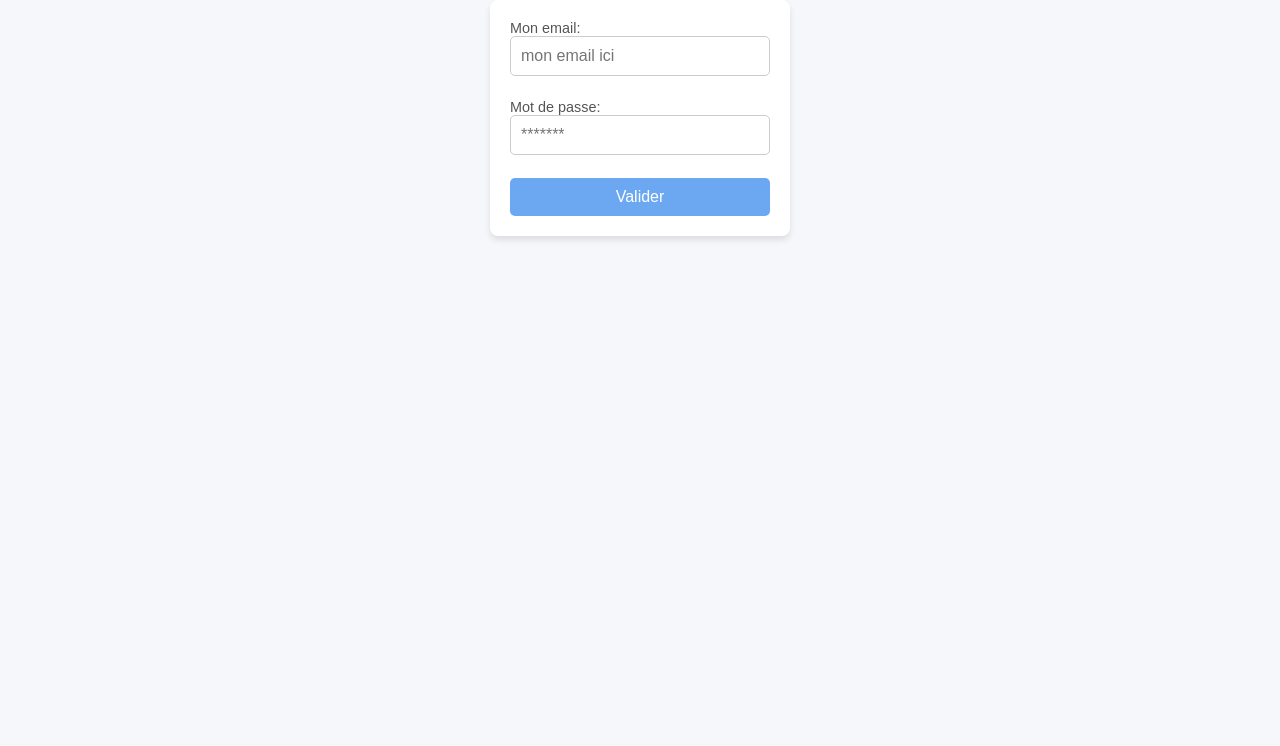
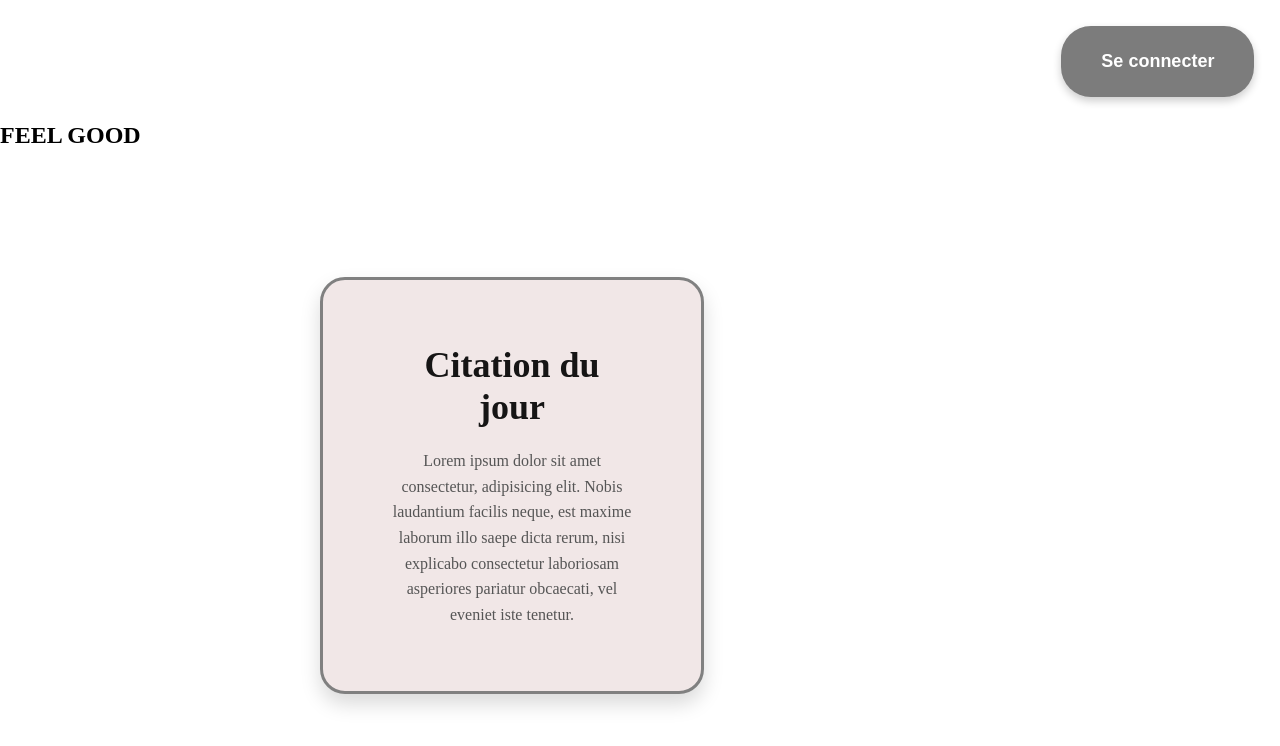
Before and after one commit to WildCodeSchool-2024-09/lille-protojam, a React (Vite) app in the folder client/: page / in a window 1280 px wide. Shown: the top 746 px of the page. Built offline with nearby package versions, Linux system fonts and the light colour scheme.

Commit message:
homepage first version

```diff
--- a/client/src/App.tsx
+++ b/client/src/App.tsx
@@ -1,10 +1,10 @@
 import "./App.css";
-import Login from "./components/Login/Login";
+import Homepage from "./pages/homepage/homepage";
 
 function App() {
 	return (
 		<>
-			<Login />
+			<Homepage/>
 		</>
 	);
 }
--- /dev/null
+++ b/client/src/pages/homepage/homepage.css
@@ -0,0 +1,50 @@
+.button-connexion {
+  background-color: #7c7c7c;
+  color: white;
+  border: none;
+  padding: 25px 40px;
+  border-radius: 30px;
+  font-size: 18px;
+  font-weight: bold;
+  cursor: pointer;
+  box-shadow: 0 4px 8px rgba(0, 0, 0, 0.2);
+}
+
+.button-container {
+  display: flex;
+  justify-content: flex-end;
+  margin: 2%;
+}
+
+.citation-container {
+  border: solid 3px grey;
+  padding: 5%;
+  width: 30%;
+  border-radius: 25px;
+  box-shadow: 0 10px 20px rgba(0, 0, 0, 0.15);
+  background-color: #f1e7e7;
+  margin: 20px auto;
+  text-align: center;
+  margin-right: 45%;
+  margin-top: 10%;
+  transition: all 0.3s ease;
+}
+
+.citation-container p {
+  font-size: 16px;
+  color: #555;
+  line-height: 1.6;
+  margin: 0;
+}
+
+.citation-container h1 {
+  font-size: 36px;
+  color: #161515;
+  font-weight: bold;
+  margin-bottom: 20px;
+}
+
+.citation-container:hover {
+  box-shadow: 0 15px 30px rgba(0, 0, 0, 0.2); /* Ombre plus forte au survol */
+  transform: translateY(-5px); /* Légère élévation du bloc lors du survol */
+}
--- /dev/null
+++ b/client/src/pages/homepage/homepage.tsx
@@ -0,0 +1,15 @@
+
+import './homepage.css';
+
+function Homepage() {
+  return (
+   <main> <div className='button-container' >
+      <button className='button-connexion'>Se connecter</button>
+    </div>
+    <h2>FEEL GOOD</h2>
+    <div className='citation-container'><h1 className='title'>Citation du jour</h1><p className='text'>Lorem ipsum dolor sit amet consectetur, adipisicing elit. Nobis laudantium facilis neque, est maxime laborum illo saepe dicta rerum, nisi explicabo consectetur laboriosam asperiores pariatur obcaecati, vel eveniet iste tenetur.</p></div>
+    </main>
+  );
+}
+
+export default Homepage;
```
Also changed, not shown: client/public/sky.jpeg (added).
